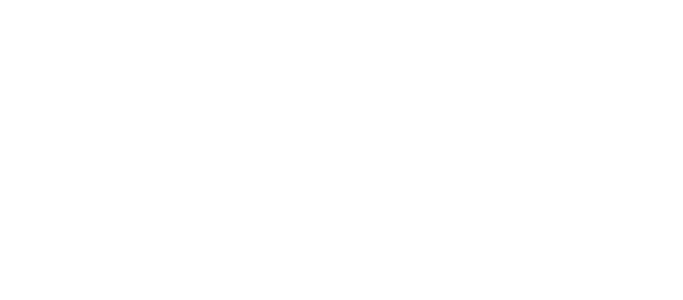
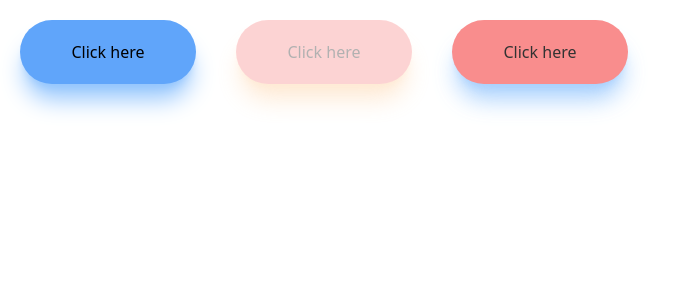
Before and after one commit to nyeinkyawwin02/React-Tailwind, a React (Vite) app: page / in a window 1280 px wide. Shown: the top 300 px of the page, without its empty margins (0-683 px from the left). Built offline with nearby package versions, Linux system fonts and the light colour scheme.

Commit message:
Border section

```diff
--- a/src/App.jsx
+++ b/src/App.jsx
@@ -130,6 +130,40 @@
         Nihil autem ipsa eligendi incidunt libero! Beatae inventore soluta obcaecati culpa provident est quod illum dolores doloribus. Commodi, tenetur! Dolor, nesciunt deleniti odio asperiores necessitatibus ipsa libero ut eveniet unde!
         Voluptas harum voluptate ipsa enim dignissimos aliquid repellendus incidunt cumque consequatur aliquam earum voluptatum soluta facilis minima eum, quae, illum a qui sed necessitatibus quibusdam eos sit cum? Quasi, natus.
       </p> */}
+
+      {/* Borders */}
+      {/* <div className='bg-blue-500 w-52 h-36 rounded-t-full m-7 mb-0'></div>
+      <div className='bg-blue-500 w-52 h-36 rounded-b-full m-7 mt-0'></div> */}
+
+      {/* <button className='bg-blue-500 w-36 h-16 rounded-full m-7 cursor-not-allowed'>
+        Click me
+      </button> */}
+
+      {/* Border radius */}
+      {/* <p className='border-4 border-blue-800 border-double'>
+        Lorem ipsum dolor sit amet consectetur, adipisicing elit. Explicabo,
+        recusandae dolore quis esse cum eius quaerat necessitatibus minima
+        totam, ullam doloremque atque. Dicta quae voluptate assumenda,
+        voluptatibus sequi illum. Quaerat?u
+      </p> */}
+
+      {/* Divider */}
+      {/* <div className='divide-y-4 divide-fuchsia-500 divide-double'>
+        <div className='m-5 w-36 h-36 bg-slate-400 '>Test</div>
+        <div className='m-5 w-36 h-36 bg-slate-400 '>Test</div>
+        <div className='m-5 w-36 h-36 bg-slate-400 '>Test</div>
+        <div className='m-5 w-36 h-36 bg-slate-400 '>Test</div>
+      </div> */}
+
+      {/* Outline */}
+      {/* <div className='m-5 w-36 h-36 bg-slate-400 outline-double outline-yellow-900 outline-4 outline-offset-2'></div> */}
+
+      {/* Opacity and Shadow */}
+      <div>
+        <button className='bg-blue-400 m-5 w-44 h-16 rounded-full shadow-xl shadow-blue-300 outline-yellow-500 outline-4 outline-offset-1'>Click here</button>
+        <button className='bg-red-400 m-5 w-44 h-16 rounded-full shadow-xl shadow-orange-300 opacity-30'>Click here</button>
+        <button className='bg-red-400 m-5 w-44 h-16 rounded-full shadow-xl shadow-blue-300 opacity-80'>Click here</button>
+      </div>
     </>
   );
 }
```
